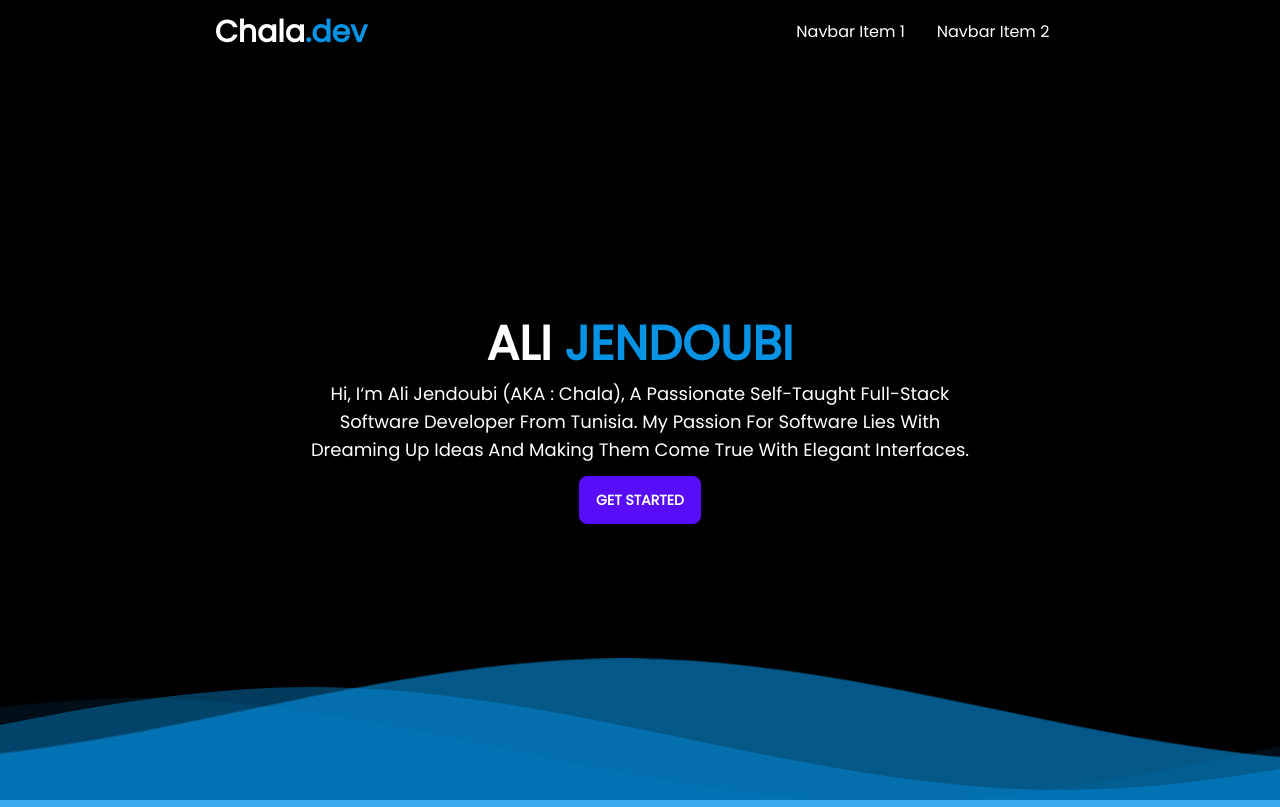
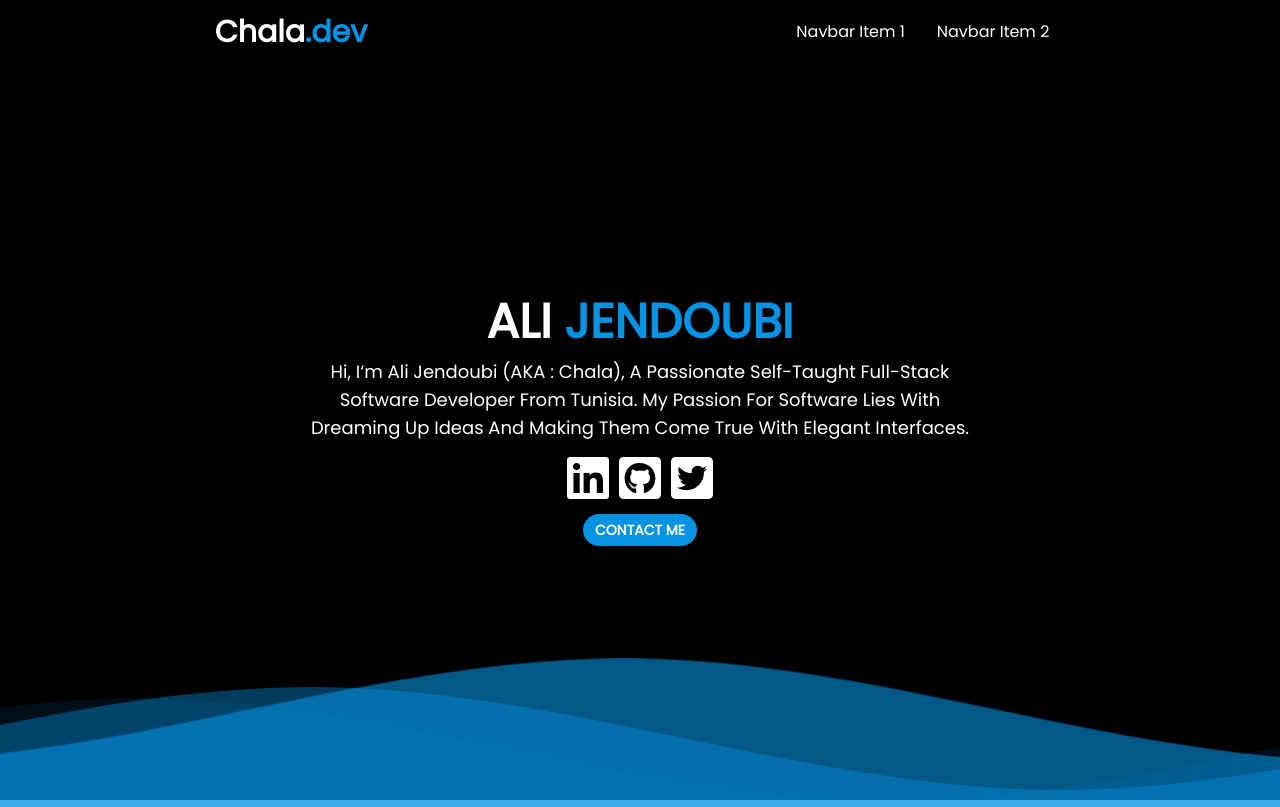
Before and after one commit to ichala/chala-portfolio, a React (Create React App) app: page / in a window 1280 px wide. Built offline with nearby package versions, Linux system fonts and the light colour scheme.

Commit message:
Update home PAge

```diff
--- a/src/config/global.css
+++ b/src/config/global.css
@@ -13,6 +13,10 @@
 body {
   background-color: var(--bg);
   color: var(--secondary);
+}
+
+.bg-main {
+  background-color: var(--main);
 }
 
 .hightlight {
--- a/src/pages/Home/Home.jsx
+++ b/src/pages/Home/Home.jsx
@@ -1,4 +1,6 @@
 import React from 'react';
+
+import { FaGithubSquare, FaTwitterSquare, FaLinkedin } from 'react-icons/fa';
 
 const Home = () => (
   <div>
@@ -7,7 +9,12 @@ const Home = () => (
       <span className="hightlight"> Jendoubi</span>
     </h1>
     <p className="py-3 text-lg ">Hi, I&lsquo;m Ali Jendoubi (AKA : Chala), A Passionate Self-Taught Full-Stack Software Developer From Tunisia. My Passion For Software Lies With Dreaming Up Ideas And Making Them Come True With Elegant Interfaces. </p>
-    <button type="button" className="btn btn-primary">Get Started</button>
+    <div className="pb-3 flex gap-1 italic justify-center items-center text-5xl">
+      <a className="hover:opacity-70" href="https://www.linkedin.com/in/alijendoubi/" target="_blank" rel="noreferrer"><FaLinkedin /></a>
+      <a className="hover:opacity-70" href="https://github.com/ichala/" target="_blank" rel="noreferrer"><FaGithubSquare /></a>
+      <a className="hover:opacity-70" href="https://twitter.com/_ichala" target="_blank" rel="noreferrer"><FaTwitterSquare /></a>
+    </div>
+    <button type="button" className="btn btn-sm bg-main rounded-full border-0 hover:border-0">Contact Me</button>
   </div>
 );
 
```
Also changed, not shown: .eslintrc.json.
